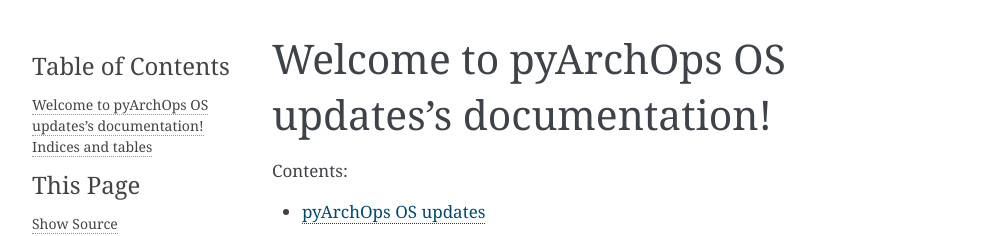
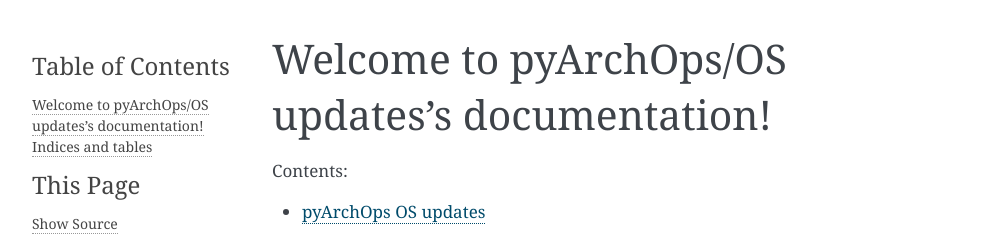
Before and after one commit to pyarchops/os-updates, a Sphinx documentation site: the page built from docs/index.rst, in a window 1280 px wide. Shown: the top 236 px of the page, without its empty margins (148-1140 px from the left). Built offline with Sphinx 7.4.7, drawn with Linux system fonts in a browser that asks for light colours.

Commit message:
fixes docs

```diff
--- a/docs/index.rst
+++ b/docs/index.rst
@@ -1,4 +1,4 @@
-Welcome to pyArchOps OS updates's documentation!
+Welcome to pyArchOps/OS updates's documentation!
 ======================================================
 
 .. toctree::
```
